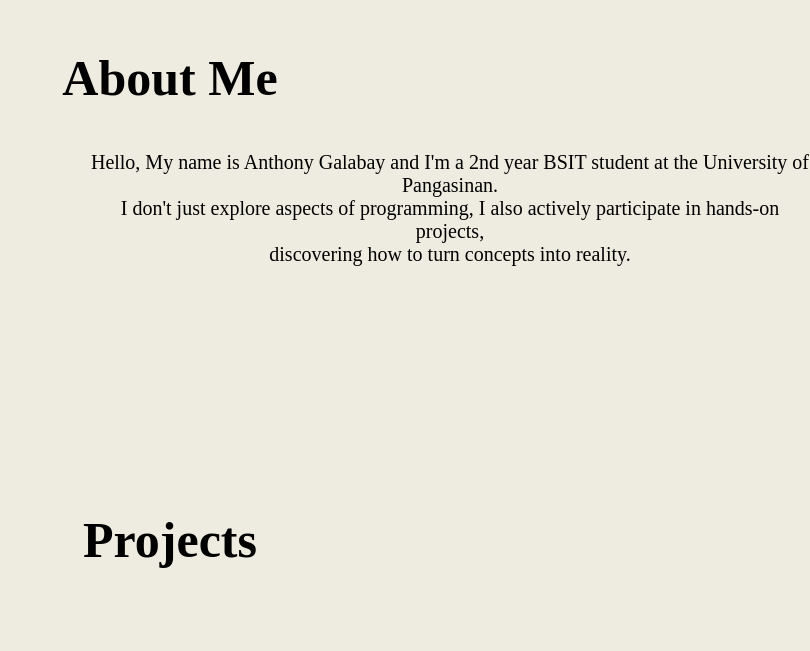
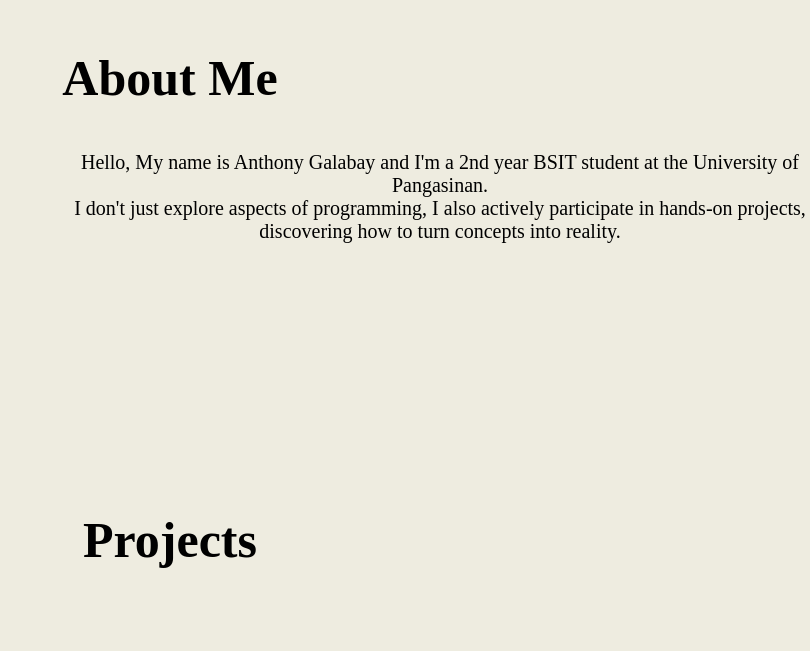
Before and after one commit to Tonton21-afk/ton_portfolio, a plain HTML site: page index.html in a window 1280 px wide. Shown: the part 908-1559 px from the top of the page, without its empty margins (470-1280 px from the left). Drawn offline with nearby package versions, Linux system fonts and the light colour scheme; a script that the page names is missing; a web font is replaced by a local one.

Commit message:
Update style.css

```diff
--- a/style.css
+++ b/style.css
@@ -130,7 +130,7 @@ ul li a:hover{
 .aboutmebody p{
     position: absolute;
 
-    left: 560px;
+    left: 540px;
     top: 100px;
 
 }
```
